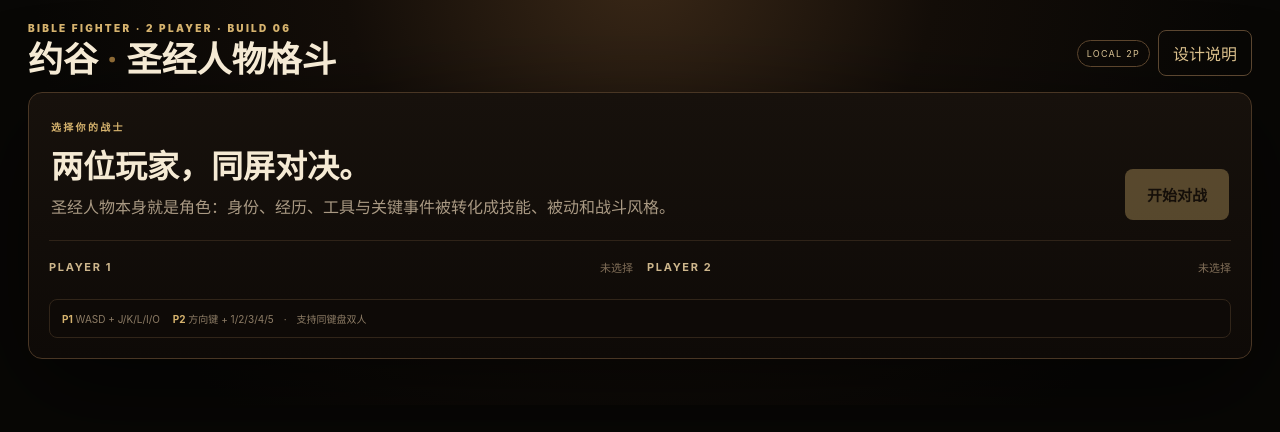
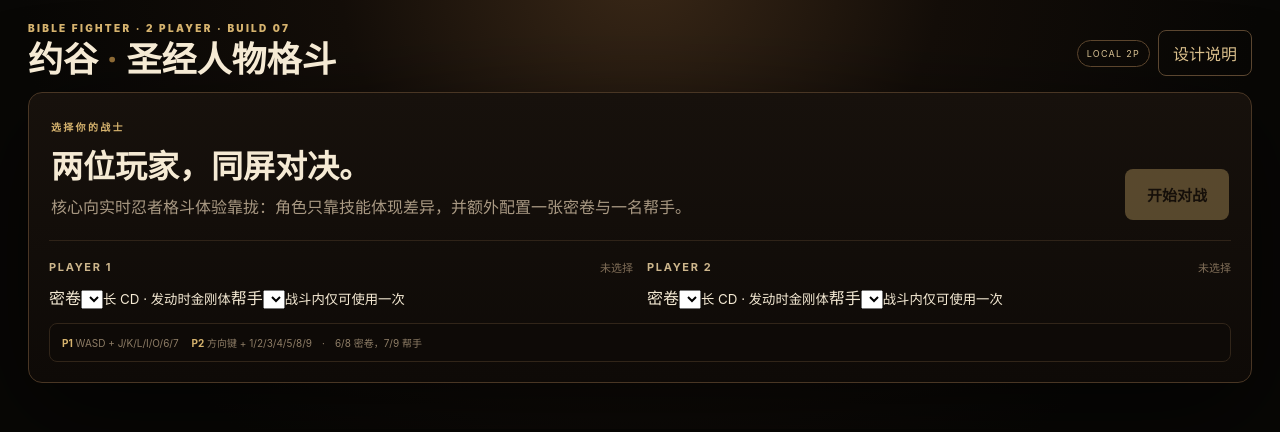
Before and after one commit to junkaiichen-cpu/Bible, a plain HTML site: page index.html in a window 1280 px wide. Drawn offline with Linux system fonts and the light colour scheme.

Commit message:
feat: add scroll and helper loadout UI

```diff
--- a/index.html
+++ b/index.html
@@ -1,34 +1,22 @@
 <!doctype html>
 <html lang="zh-CN">
-<head>
-  <meta charset="UTF-8" />
-  <meta name="viewport" content="width=device-width, initial-scale=1.0, maximum-scale=1.0, user-scalable=no, viewport-fit=cover" />
-  <meta name="theme-color" content="#090807" />
-  <meta name="description" content="Bible Fighter · 2P 圣经人物格斗游戏原型" />
-  <title>约谷 · Bible Fighter 2P</title>
-  <link rel="stylesheet" href="style.css" />
-</head>
-<body>
-  <main class="shell">
-    <header class="topbar">
-      <div><div class="eyebrow">BIBLE FIGHTER · 2 PLAYER · BUILD 06</div><h1>约谷 <span>·</span> 圣经人物格斗</h1></div>
-      <div class="top-actions"><span class="mode-badge">LOCAL 2P</span><button id="aboutBtn" class="ghost-btn">设计说明</button></div>
-    </header>
-    <section id="selectScreen" class="select-screen">
-      <div class="select-hero"><div><div class="eyebrow">选择你的战士</div><h2>两位玩家，同屏对决。</h2><p>圣经人物本身就是角色：身份、经历、工具与关键事件被转化成技能、被动和战斗风格。</p></div><button id="startBtn" class="primary-btn big" disabled>开始对战</button></div>
-      <div class="player-selects"><div class="picker p1-picker"><div class="picker-head"><strong>PLAYER 1</strong><span id="p1Label">未选择</span></div><div id="p1Grid" class="char-grid"></div></div><div class="picker p2-picker"><div class="picker-head"><strong>PLAYER 2</strong><span id="p2Label">未选择</span></div><div id="p2Grid" class="char-grid"></div></div></div>
-      <div class="control-note"><b>P1</b> WASD + J/K/L/I/O　 <b>P2</b> 方向键 + 1/2/3/4/5　·　支持同键盘双人</div>
-    </section>
-    <section id="battleScreen" class="battle-screen hidden">
-      <div class="game-wrap" id="gameWrap"><canvas id="game" width="960" height="540" aria-label="两名圣经人物格斗场景"></canvas>
-        <div class="hud"><div class="fighter-panel p1-panel"><div class="name-row"><strong id="p1Name">P1</strong><span id="p1HpText">100 / 100</span></div><div class="bar"><i id="p1HpBar"></i></div><div class="resource"><span id="p1ResourceLabel">决意</span><i id="p1UltBar"></i></div></div><div class="round-info"><b>第 1 回合</b><small>BO3 · 0-0</small></div><div class="fighter-panel p2-panel"><div class="name-row"><strong id="p2Name">P2</strong><span id="p2HpText">100 / 100</span></div><div class="bar"><i id="p2HpBar"></i></div><div class="resource"><span id="p2ResourceLabel">决意</span><i id="p2UltBar"></i></div></div></div>
-        <div id="p1Combo" class="combo-hud left"><strong>0</strong><span>连击</span></div><div id="p2Combo" class="combo-hud right"><strong>0</strong><span>连击</span></div><div id="centerMessage" class="center-message">ROUND 1</div><div id="flash" class="flash"></div><div class="arena-hint">P1：WASD / J K L I O　　P2：↑↓←→ / 1 2 3 4 5</div>
-        <div class="mobile-controls dual"><div class="mobile-side p1-touch"><div class="touch-title">P1</div><div class="move-pad"><button data-key="w">↑</button><button data-key="a">←</button><button data-key="d">→</button></div><div class="touch-skills"><button data-action="p1-attack">普</button><button data-action="p1-skill">技</button><button data-action="p1-dash">冲</button><button data-action="p1-sub">替</button><button data-action="p1-ult">奥</button></div></div><div class="mobile-side p2-touch"><div class="touch-title">P2</div><div class="move-pad"><button data-key="arrowup">↑</button><button data-key="arrowleft">←</button><button data-key="arrowright">→</button></div><div class="touch-skills"><button data-action="p2-attack">普</button><button data-action="p2-skill">技</button><button data-action="p2-dash">冲</button><button data-action="p2-sub">替</button><button data-action="p2-ult">奥</button></div></div></div>
-        <div id="result" class="result hidden"><div class="result-card"><div class="result-kicker">MATCH COMPLETE</div><h2 id="resultTitle">P1 胜利</h2><p id="resultCopy"></p><div class="result-actions"><button id="rematchBtn" class="primary-btn">再战</button><button id="changeBtn" class="ghost-btn">换角色</button></div></div></div>
-      </div>
-      <section class="battle-meta"><article class="card fighter-info"><div class="card-head"><span>角色信息</span><strong id="fightLoreTitle">P1 VS P2</strong></div><div id="fightLore" class="fight-lore"></div></article><article class="card"><div class="card-head"><span>操作</span><strong>2 PLAYER LOCAL</strong></div><div class="control-grid"><div><b>P1</b><span>WASD</span><small>移动 / 跳跃</small><span>J K L I O</span><small>普攻 / 技能 / 冲锋 / 替身 / 奥义</small></div><div><b>P2</b><span>方向键</span><small>移动 / 跳跃</small><span>1 2 3 4 5</span><small>普攻 / 技能 / 冲锋 / 替身 / 奥义</small></div></div></article></section>
-    </section>
-  </main>
-  <dialog id="aboutDialog"><div class="dialog-inner"><button id="closeAbout" class="close-btn">×</button><div class="eyebrow">DESIGN PRINCIPLES</div><h2>让圣经人物成为玩法</h2><p>本版本以双人本地对战为核心。技能围绕人物在圣经中的身份、经历、工具与关键事件设计；伤害、连招、冷却、无敌帧和镜头语言属于游戏化表达，不等同于经文原文。</p><p>角色资料与战斗逻辑分离，便于继续加入新人物并进行经文审核。</p></div></dialog>
-  <script src="data/characters.js"></script><script src="game4.js"></script>
+<head><meta charset="UTF-8"/><meta name="viewport" content="width=device-width,initial-scale=1.0,maximum-scale=1.0,user-scalable=no,viewport-fit=cover"/><meta name="theme-color" content="#090807"/><meta name="description" content="Bible Fighter · 2P 圣经人物格斗游戏原型"/><title>约谷 · Bible Fighter 2P</title><link rel="stylesheet" href="style.css"/></head>
+<body><main class="shell">
+<header class="topbar"><div><div class="eyebrow">BIBLE FIGHTER · 2 PLAYER · BUILD 07</div><h1>约谷 <span>·</span> 圣经人物格斗</h1></div><div class="top-actions"><span class="mode-badge">LOCAL 2P</span><button id="aboutBtn" class="ghost-btn">设计说明</button></div></header>
+<section id="selectScreen" class="select-screen">
+<div class="select-hero"><div><div class="eyebrow">选择你的战士</div><h2>两位玩家，同屏对决。</h2><p>核心向实时忍者格斗体验靠拢：角色只靠技能体现差异，并额外配置一张密卷与一名帮手。</p></div><button id="startBtn" class="primary-btn big" disabled>开始对战</button></div>
+<div class="player-selects">
+<div class="picker p1-picker"><div class="picker-head"><strong>PLAYER 1</strong><span id="p1Label">未选择</span></div><div id="p1Grid" class="char-grid"></div><div class="loadout"><label>密卷<select id="p1Scroll"></select><small>长 CD · 发动时金刚体</small></label><label>帮手<select id="p1Helper"></select><small>战斗内仅可使用一次</small></label></div></div>
+<div class="picker p2-picker"><div class="picker-head"><strong>PLAYER 2</strong><span id="p2Label">未选择</span></div><div id="p2Grid" class="char-grid"></div><div class="loadout"><label>密卷<select id="p2Scroll"></select><small>长 CD · 发动时金刚体</small></label><label>帮手<select id="p2Helper"></select><small>战斗内仅可使用一次</small></label></div></div>
+</div><div class="control-note"><b>P1</b> WASD + J/K/L/I/O/6/7　 <b>P2</b> 方向键 + 1/2/3/4/5/8/9　·　6/8 密卷，7/9 帮手</div>
+</section>
+<section id="battleScreen" class="battle-screen hidden"><div class="game-wrap" id="gameWrap"><canvas id="game" width="960" height="540" aria-label="两名圣经人物格斗场景"></canvas>
+<div class="hud"><div class="fighter-panel p1-panel"><div class="name-row"><strong id="p1Name">P1</strong><span id="p1HpText">100 / 100</span></div><div class="bar"><i id="p1HpBar"></i></div><div class="resource"><span>决意</span><i id="p1UltBar"></i></div></div><div class="round-info"><b>第 1 回合</b><small>BO3 · 0-0</small></div><div class="fighter-panel p2-panel"><div class="name-row"><strong id="p2Name">P2</strong><span id="p2HpText">100 / 100</span></div><div class="bar"><i id="p2HpBar"></i></div><div class="resource"><span>决意</span><i id="p2UltBar"></i></div></div></div>
+<div id="p1Combo" class="combo-hud left"><strong>0</strong><span>连击</span></div><div id="p2Combo" class="combo-hud right"><strong>0</strong><span>连击</span></div><div id="centerMessage" class="center-message">ROUND 1</div><div id="flash" class="flash"></div><div class="arena-hint">P1：WASD / J K L I O / 6 7　　P2：↑↓←→ / 1 2 3 4 5 / 8 9</div>
+<div class="mobile-controls dual"><div class="mobile-side p1-touch"><div class="touch-title">P1</div><div class="move-pad"><button data-key="w">↑</button><button data-key="a">←</button><button data-key="d">→</button></div><div class="touch-skills"><button data-action="p1-attack">普</button><button data-action="p1-skill">技</button><button data-action="p1-dash">冲</button><button data-action="p1-sub">替</button><button data-action="p1-ult">奥</button><button data-action="p1-scroll">卷</button><button data-action="p1-helper">援</button></div></div><div class="mobile-side p2-touch"><div class="touch-title">P2</div><div class="move-pad"><button data-key="arrowup">↑</button><button data-key="arrowleft">←</button><button data-key="arrowright">→</button></div><div class="touch-skills"><button data-action="p2-attack">普</button><button data-action="p2-skill">技</button><button data-action="p2-dash">冲</button><button data-action="p2-sub">替</button><button data-action="p2-ult">奥</button><button data-action="p2-scroll">卷</button><button data-action="p2-helper">援</button></div></div></div>
+<div id="result" class="result hidden"><div class="result-card"><div class="result-kicker">MATCH COMPLETE</div><h2 id="resultTitle">P1 胜利</h2><p id="resultCopy"></p><div class="result-actions"><button id="rematchBtn" class="primary-btn">再战</button><button id="changeBtn" class="ghost-btn">换角色</button></div></div></div>
+</div><section class="battle-meta"><article class="card fighter-info"><div class="card-head"><span>角色信息</span><strong id="fightLoreTitle">P1 VS P2</strong></div><div id="fightLore" class="fight-lore"></div></article><article class="card"><div class="card-head"><span>对战规则</span><strong>2 PLAYER LOCAL</strong></div><div class="control-grid"><div><b>P1</b><span>WASD</span><small>移动 / 跳跃</small><span>J K L I O</span><small>普攻 / 技能 / 冲锋 / 替身 / 奥义</small><span>6 / 7</span><small>密卷 / 帮手</small></div><div><b>P2</b><span>方向键</span><small>移动 / 跳跃</small><span>1 2 3 4 5</span><small>普攻 / 技能 / 冲锋 / 替身 / 奥义</small><span>8 / 9</span><small>密卷 / 帮手</small></div></div></article></section></section>
+</main>
+<dialog id="aboutDialog"><div class="dialog-inner"><button id="closeAbout" class="close-btn">×</button><div class="eyebrow">DESIGN PRINCIPLES</div><h2>让圣经人物成为玩法</h2><p>本版本以双人本地对战为核心，不做章节推进。角色不使用被动系统，战斗差异主要来自独立技能与不同特效；密卷拥有更长 CD，并在发动期间提供金刚体；帮手每场战斗仅能使用一次。</p><p>圣经人物、密卷和帮手的命名与主题会继续经过经文依据审查，数值、CD、命中盒与镜头属于游戏化表达。</p></div></dialog>
+<script src="data/characters.js"></script><script src="data/supports.js"></script><script src="game5.js"></script>
 </body></html>
```
